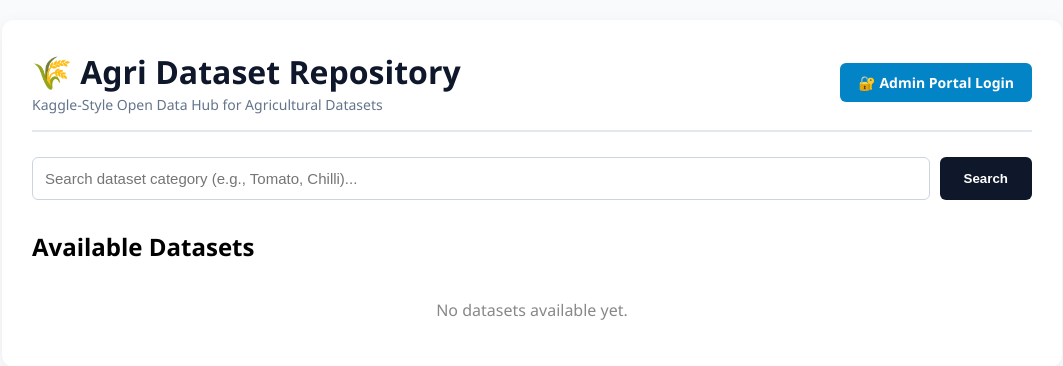
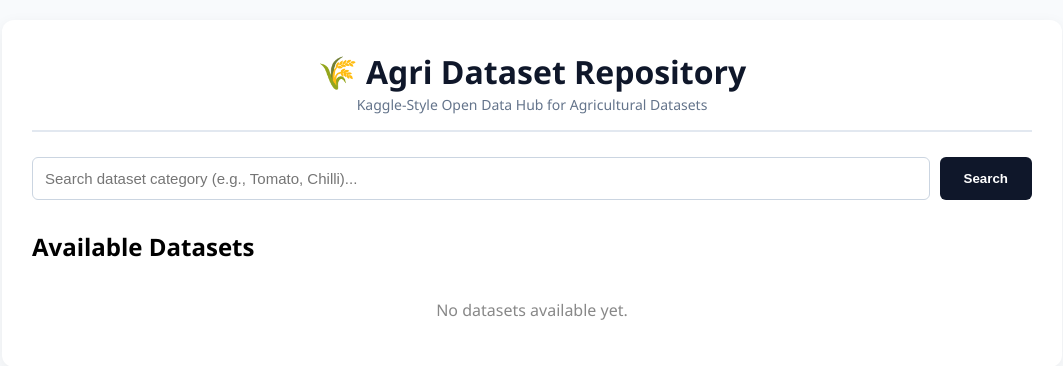
Before and after one commit to shreedevisrisri-a11y/agri-db-dataset, a Flask app: page / in a window 1280 px wide. Shown: the top 366 px of the page, without its empty margins (108-1171 px from the left). Run offline with Flask 3, Linux system fonts and the light colour scheme; data that the repository does not hold is empty.

Commit message:
Update index.html

```diff
--- a/templates/index.html
+++ b/templates/index.html
@@ -3,14 +3,12 @@
 <head>
     <meta charset="UTF-8">
     <meta name="viewport" content="width=device-width, initial-scale=1.0">
-    <title>Agri Dataset Repository (Public View)</title>
+    <title>Agri Dataset Repository</title>
     <style>
         body { font-family: 'Segoe UI', Tahoma, Geneva, Verdana, sans-serif; background-color: #f8fafc; margin: 0; padding: 20px; }
         .container { max-width: 1000px; margin: 0 auto; background: white; padding: 30px; border-radius: 12px; box-shadow: 0 4px 15px rgba(0,0,0,0.06); }
-        .header { display: flex; justify-content: space-between; align-items: center; border-bottom: 2px solid #e2e8f0; padding-bottom: 15px; margin-bottom: 25px; }
+        .header { border-bottom: 2px solid #e2e8f0; padding-bottom: 15px; margin-bottom: 25px; text-align: center; }
         h1 { color: #0f172a; margin: 0; }
-        .btn-admin { background: #0284c7; color: white; padding: 10px 18px; border-radius: 6px; text-decoration: none; font-weight: bold; font-size: 14px; }
-        .btn-admin:hover { background: #0369a1; }
 
         .search-box { display: flex; gap: 10px; margin-bottom: 30px; }
         .search-box input { flex: 1; padding: 12px; border: 1px solid #cbd5e1; border-radius: 6px; font-size: 15px; }
@@ -29,15 +27,8 @@
 <body>
     <div class="container">
         <div class="header">
-            <div>
-                <h1>🌾 Agri Dataset Repository</h1>
-                <span style="color: #64748b; font-size: 14px;">Kaggle-Style Open Data Hub for Agricultural Datasets</span>
-            </div>
-            {% if session.get('is_admin') %}
-                <a href="/admin" class="btn-admin">⚙️ Go to Admin Webpage</a>
-            {% else %}
-                <a href="/login" class="btn-admin">🔐 Admin Portal Login</a>
-            {% endif %}
+            <h1>🌾 Agri Dataset Repository</h1>
+            <span style="color: #64748b; font-size: 14px;">Kaggle-Style Open Data Hub for Agricultural Datasets</span>
         </div>
 
         <!-- Search Bar -->
```
